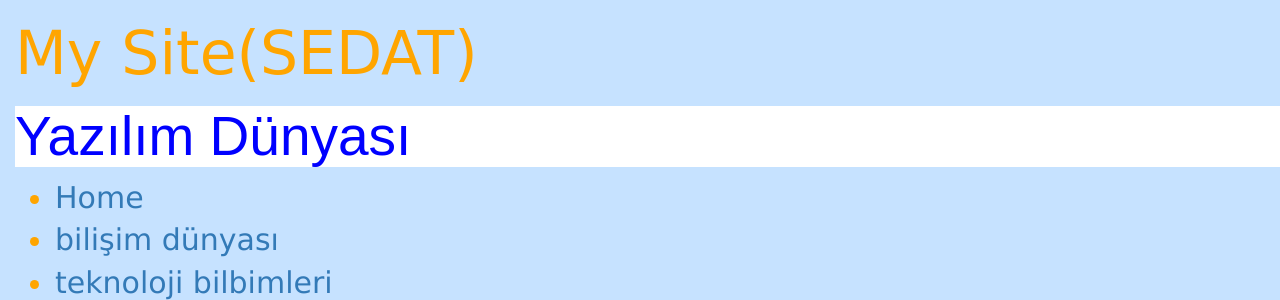
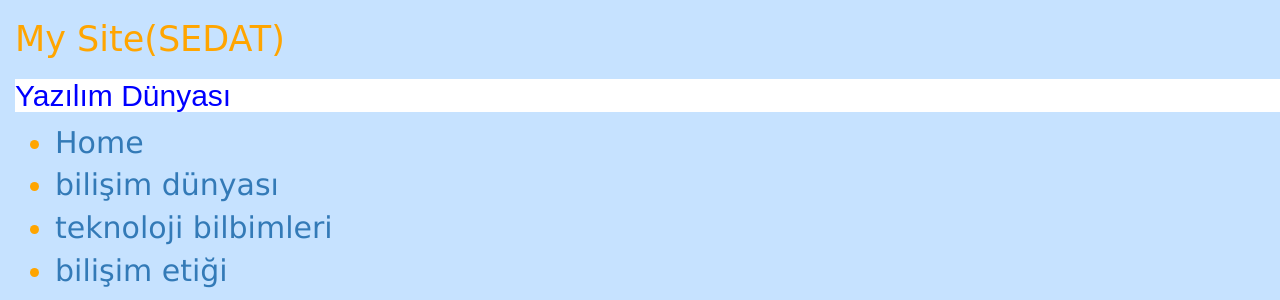
Before and after one commit to bablisoktanya/ilk-blogum, a Django app: template blog/templates/blog/post_list.html in a window 1280 px wide. Shown: the top 300 px of the page. Run offline with Django 3.2, Linux system fonts and the light colour scheme; the template is opened without the code that fills it, so the values that code supplies are empty; some libraries are stand-ins or nearby versions.

Commit message:
düzeltme

```diff
--- a/blog/static/css/blog.css
+++ b/blog/static/css/blog.css
@@ -67,12 +67,12 @@ h2{
 
    font-family: arial;
 
-   font-size:55px;
+   font-size:30px;
    background-color: white;
 
 }
 h1{
     color:orange;
     font-family: 'lubster',cursive;
-    font-size:60px;
+    font-size:35px;
 }
```
